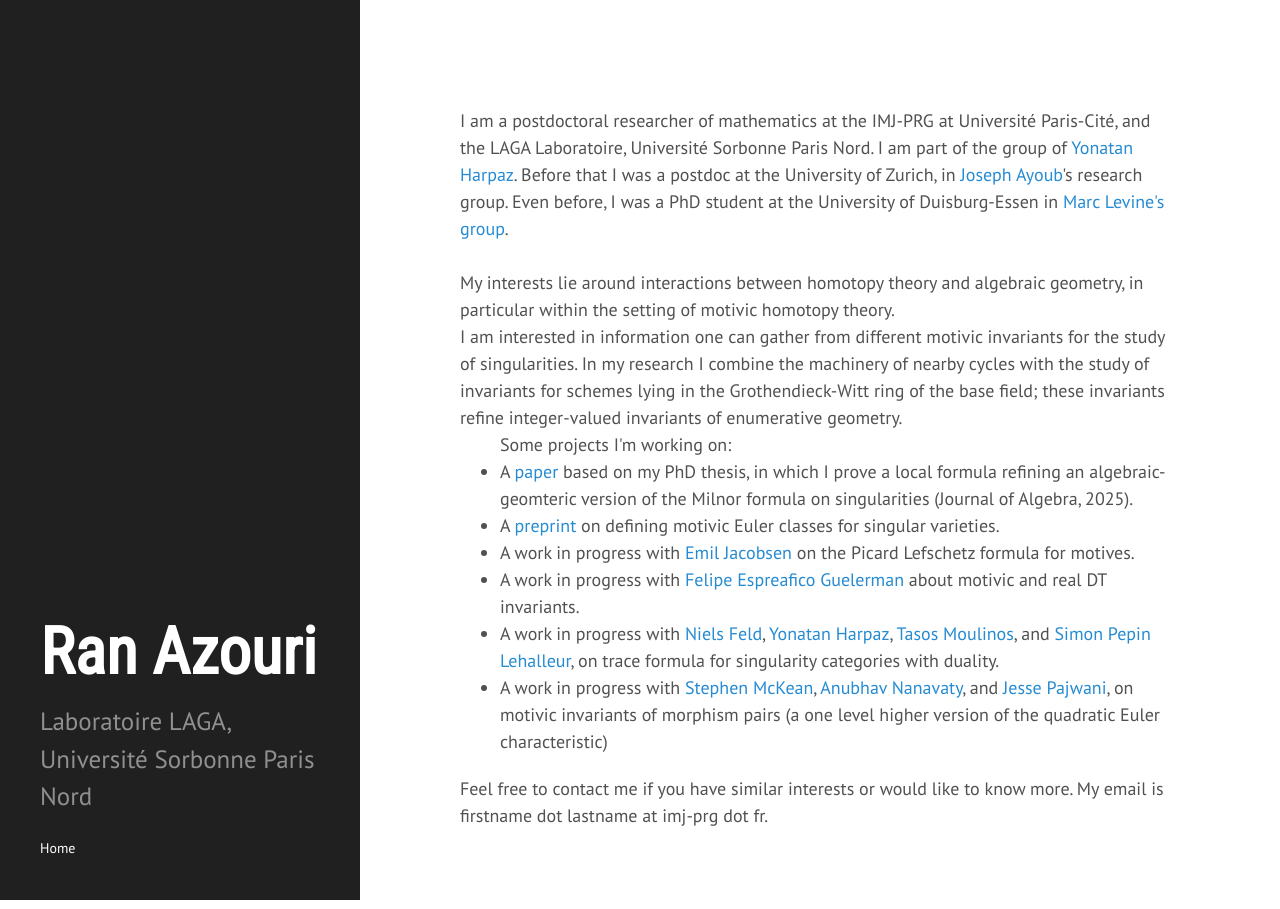
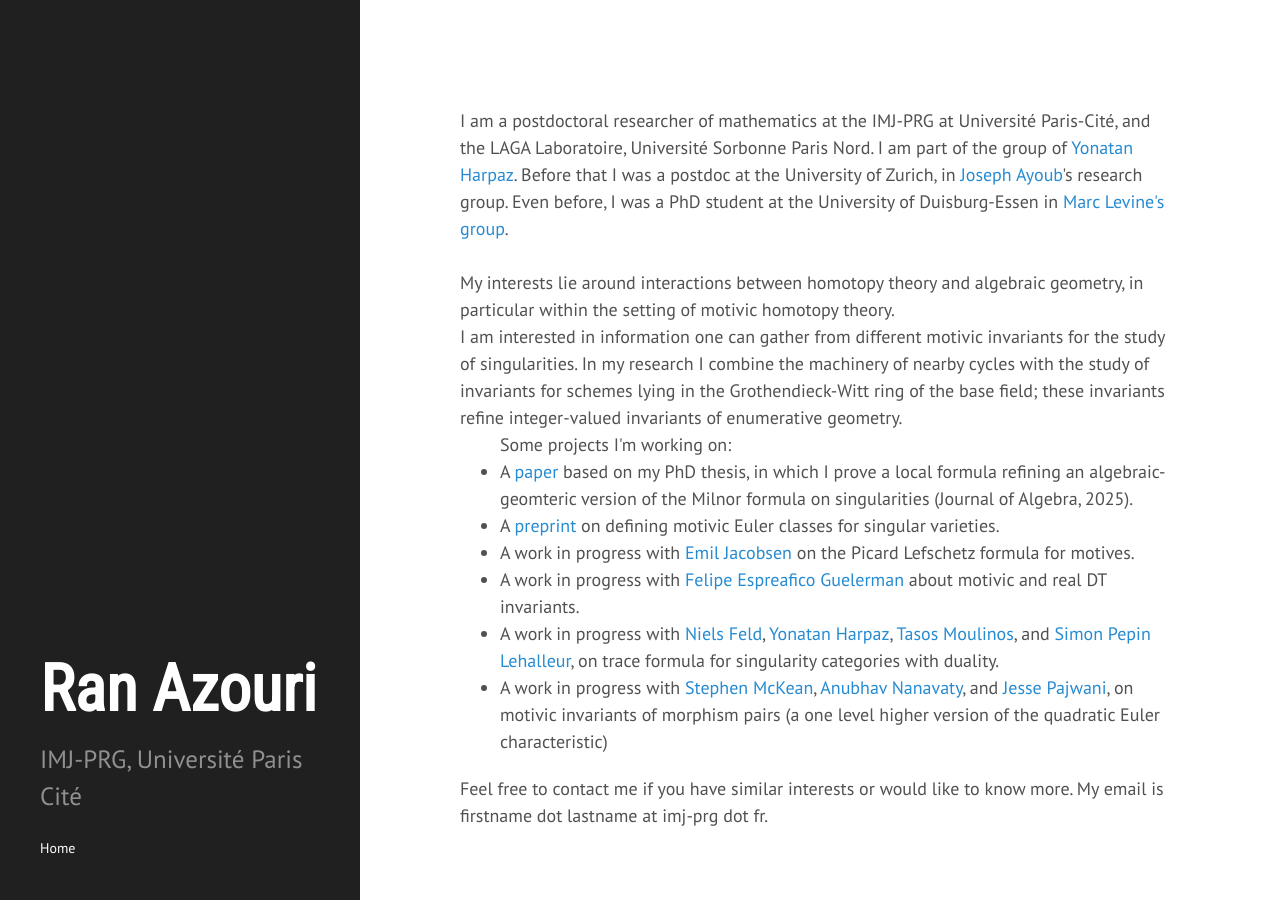
Before and after one commit to ransass/ransass.github.io, a Jekyll site: the page built from index.html, in a window 1280 px wide. Built offline with Jekyll 4.4.1, drawn with Linux system fonts in a browser that asks for light colours; some web fonts are replaced; the list of posts is cut into pages by our own code.

Commit message:
Update _config.yml

```diff
--- a/_config.yml
+++ b/_config.yml
@@ -9,7 +9,7 @@ permalink:        pretty
 # Setup
 title:            Ran Azouri
 tagline:          'mathematician'
-description:     'Laboratoire LAGA, Université Sorbonne Paris Nord'
+description:     'IMJ-PRG, Université Paris Cité'
 # description:      'A'
 url:              https://www.ranazouri.com
 baseurl:          /
```
